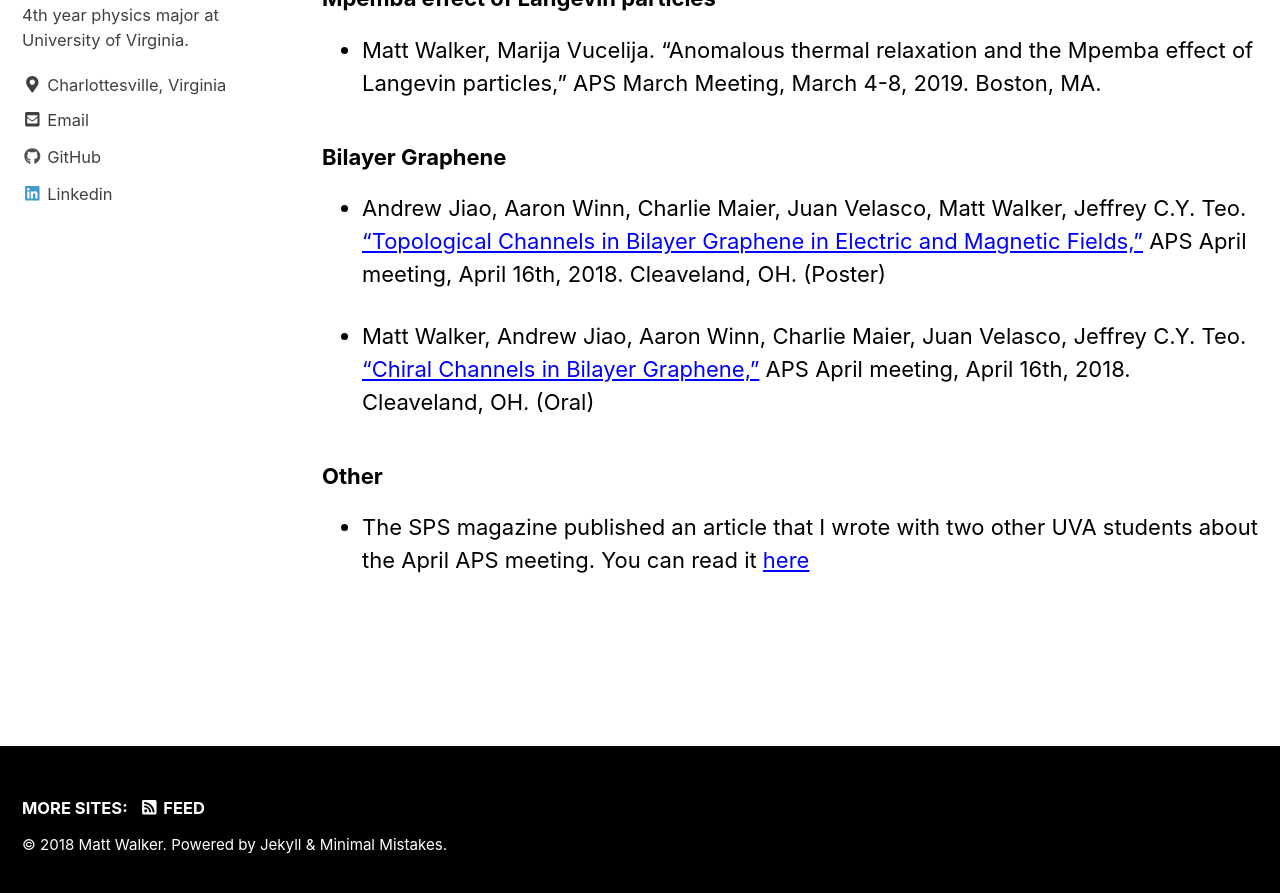
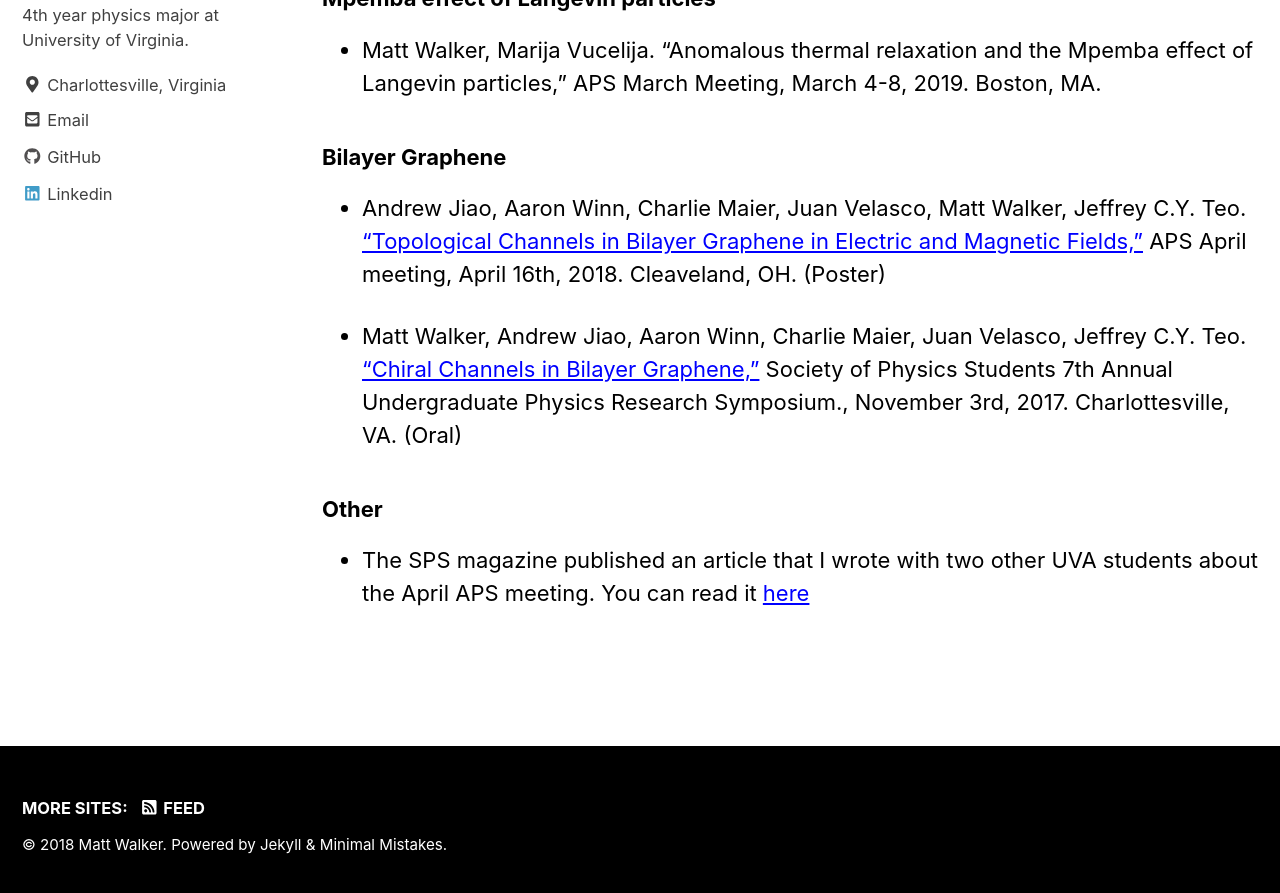
Before and after one commit to Mattwalker411/mathwalker.github.io, a Jekyll site: the page built from _pages/presentations.md, in a window 1280 px wide and 900 px high, scrolled down 279 px. Shown: the top 893 px of the window. Built offline with Jekyll 4.4.1, drawn with Linux system fonts in a browser that asks for light colours; cached includes are drawn as plain includes; nearby versions of some CDN libraries.

```diff
--- a/_config.yml
+++ b/_config.yml
@@ -109,7 +109,7 @@
 # Site Author
 author:
   name             :  "Matt Walker"
-  avatar           :  "/assets/images/bio-photo.jpg"
+  avatar           :  "/assets/images/me.jpg"
   bio              :  "4th year physics major at University of Virginia."
   location         :  "Charlottesville, Virginia"
   email            :  #mrw3te@virginia.com
--- a/_pages/presentations.md
+++ b/_pages/presentations.md
@@ -15,7 +15,7 @@
 
 * Andrew Jiao, Aaron Winn, Charlie Maier, Juan Velasco, Matt Walker, Jeffrey C.Y. Teo. [“Topological Channels in Bilayer Graphene in Electric and Magnetic Fields,”](https://drive.google.com/file/d/1DzDxosOYDxYiZ4dMJlk3bm9bDyQzf2OH/view) APS April meeting, April 16th, 2018. Cleaveland, OH. (Poster)
 
-* Matt Walker, Andrew Jiao, Aaron Winn, Charlie Maier, Juan Velasco, Jeffrey C.Y. Teo. [“Chiral Channels in Bilayer Graphene,”](https://drive.google.com/file/d/1ye8xRL-MHZkFFbEGqYR8Cc0ND_dw7mjI/view) APS April meeting, April 16th, 2018. Cleaveland, OH. (Oral)
+* Matt Walker, Andrew Jiao, Aaron Winn, Charlie Maier, Juan Velasco, Jeffrey C.Y. Teo. [“Chiral Channels in Bilayer Graphene,”](https://drive.google.com/file/d/1ye8xRL-MHZkFFbEGqYR8Cc0ND_dw7mjI/view)  Society of Physics Students 7th Annual Undergraduate Physics Research Symposium., November 3rd, 2017. Charlottesville, VA. (Oral)
 
 ### Other
 * The SPS magazine published an article that I wrote with two other UVA students about the April APS meeting. You can read it [here](https://www.sigmapisigma.org/meetings/meeting-notes/weekend-columbus)
```
Also changed, not shown: _pages/about.md (+1 -1 lines), _pages/resources.md (+1 -1 lines), assets/images/me.JPG (renamed from assets/images/bio-photo.JPG).
